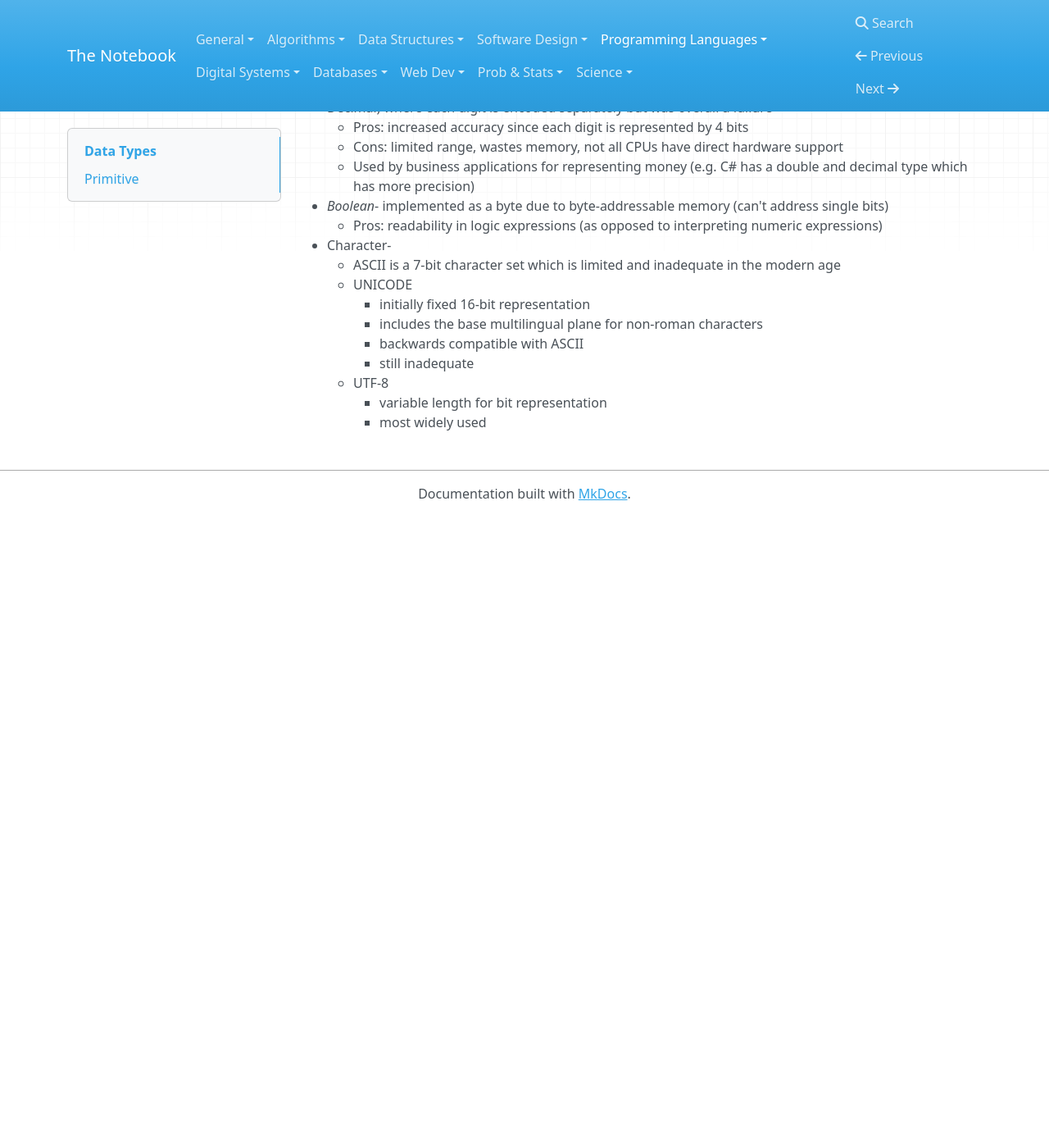
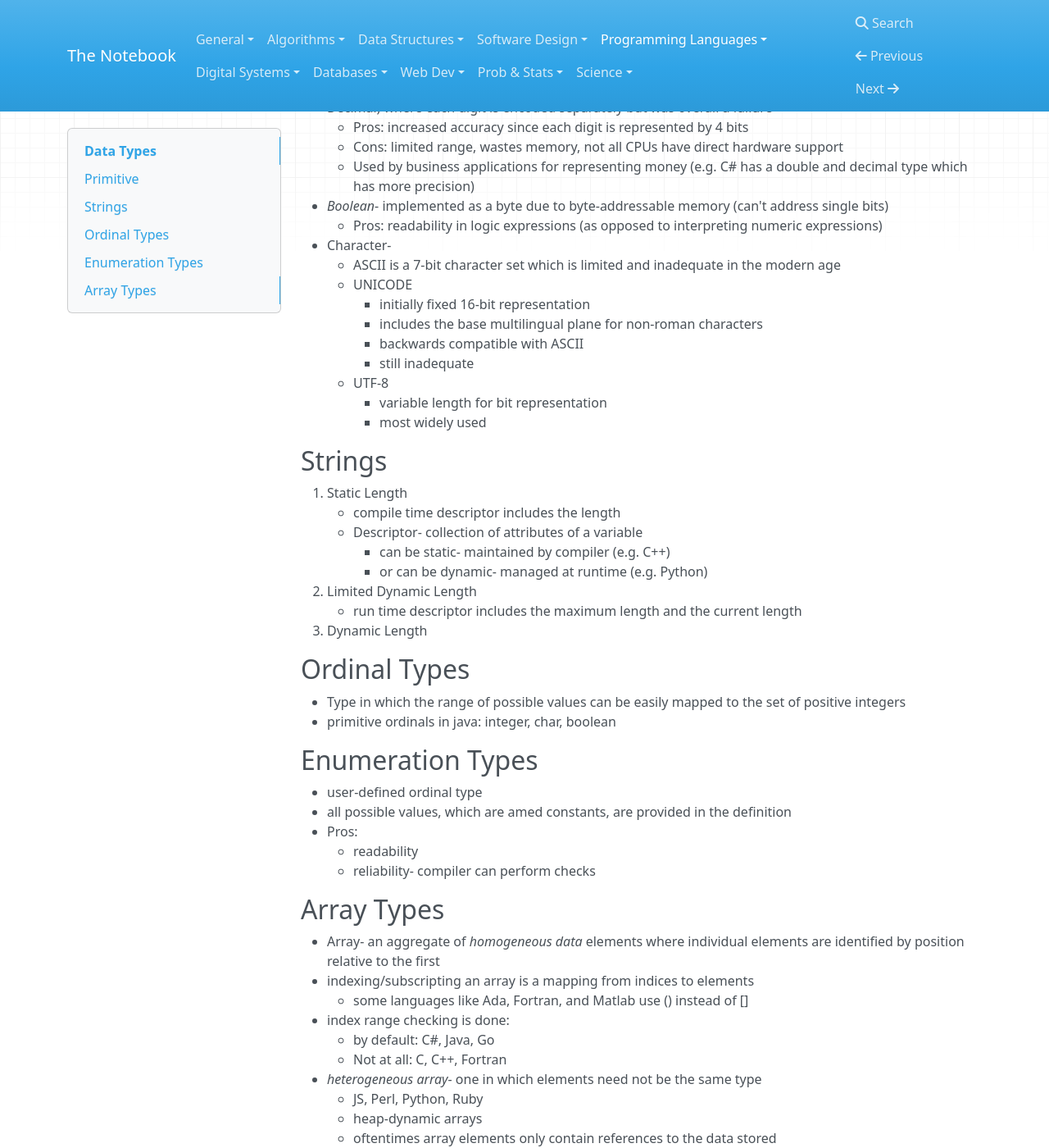
Before and after one commit to meyerv11045/notes, an MkDocs documentation site: the page built from notes/prog_langs/ch6.md, in a window 1280 px wide and 1400 px high, scrolled down 398 px. Shown: the whole window at 82% size. Built offline with MkDocs 1.6.1, drawn with Linux system fonts in a browser that asks for light colours; nearby versions of some CDN libraries; before the commit the page ends 1028 px from its top, so only the background shows below that; some of the changed text lies outside the part shown.

````diff
--- a/mkdocs.yml
+++ b/mkdocs.yml
@@ -21,6 +21,7 @@ nav:
     - 'Microservices': 'system_design/microservices.md'
     - 'Docker': 'system_design/docker.md'
     - 'Behavior Trees': 'ai/behavior-trees.md'
+    - 'How to Speak': 'general/how-to-speak.md'
   - Algorithms:
     - Graphs:
       - 'Representations': 'algorithms/graphs/graphs.md'
--- a/notes/prog_langs/ch6.md
+++ b/notes/prog_langs/ch6.md
@@ -28,3 +28,94 @@
     - UTF-8
         - variable length for bit representation
         - most widely used
+
+## Strings
+
+1. Static Length
+    - compile time descriptor includes the length
+    - Descriptor- collection of attributes of a variable
+        - can be static- maintained by compiler (e.g. C++)
+        - or can be dynamic- managed at runtime (e.g. Python)
+2. Limited Dynamic Length
+    - run time descriptor includes the maximum length and the current length
+3. Dynamic Length
+
+## Ordinal Types
+
+- Type in which the range of possible values can be easily mapped to the set of positive integers
+- primitive ordinals in java: integer, char, boolean
+
+## Enumeration Types
+
+- user-defined ordinal type
+- all possible values, which are amed constants, are provided in the definition
+- Pros:
+    - readability
+    - reliability- compiler can perform checks
+
+## Array Types
+
+- Array- an aggregate of *homogeneous data* elements where individual elements are identified by position relative to the first
+- indexing/subscripting an array is a mapping from indices to elements
+    - some languages like Ada, Fortran, and Matlab use () instead of []
+- index range checking is done:
+    - by default: C#, Java, Go
+    - Not at all: C, C++, Fortran
+- *heterogeneous array*- one in which elements need not be the same type
+    - JS, Perl, Python, Ruby
+    - heap-dynamic arrays
+    - oftentimes array elements only contain references to the data stored
+
+### Subscript Binding & Array Categories
+
+#### Static
+
+- Statically bound subscript ranges
+- Static storage allocation
+- Increased efficiency b/c no dynamic (de)allocation
+- C, C++ arrays that include `static`
+
+#### Fixed Stack-Dynamic
+
+- Statically bound subscript ranges
+- Storage allocation done at declaration elaboration time
+- Increased space efficiency b/c space can be reused during runtime
+- C, C++ arrays without`static`
+
+#### Fixed Heap-Dynamic
+
+- Static binding of subscript ranges
+- Dynamic storage binding when requested at runtime
+
+#### Heap-Dynamic
+
+- Dynamic binding of subscript ranges
+- Dynamic storage allocation
+- Can change any number of times (more flexible)
+
+### Array Implementation
+
+- access function for single-dim array:
+
+```
+address(a[k]) =
+	address(arr[lower_bound]) + ((k - lower_bound) * element_size)
+```
+
+- access function for multi-dim array:
+
+```
+address(a[i,j]) =
+	address(a[row_lb, col_lb])
+	+ (((i - row_lb) * n) + (j - col_lb)) * element_size
+```
+
+![access for multi-dim array](./static/access_multi_array.png)
+
+- the lower bounds are zero in 0-indexed languages and 1 in 1-indexed languages
+- Storing Arrays in Memory:
+    - Row-Major order (used by most languages)
+    - Column-Major order (Fortran & Matlab)
+    - knowing which affects speed of code
+        - row major order means you should process by row to reduce cache misses since cache might store only 1 row at a time
+        - cache misses and even page swaps are expensive with large matrices
````
Also changed, not shown: notes/general/how-to-speak.md (added, +79 -0 lines), notes/prog_langs/static/access_multi_array.png (added).
